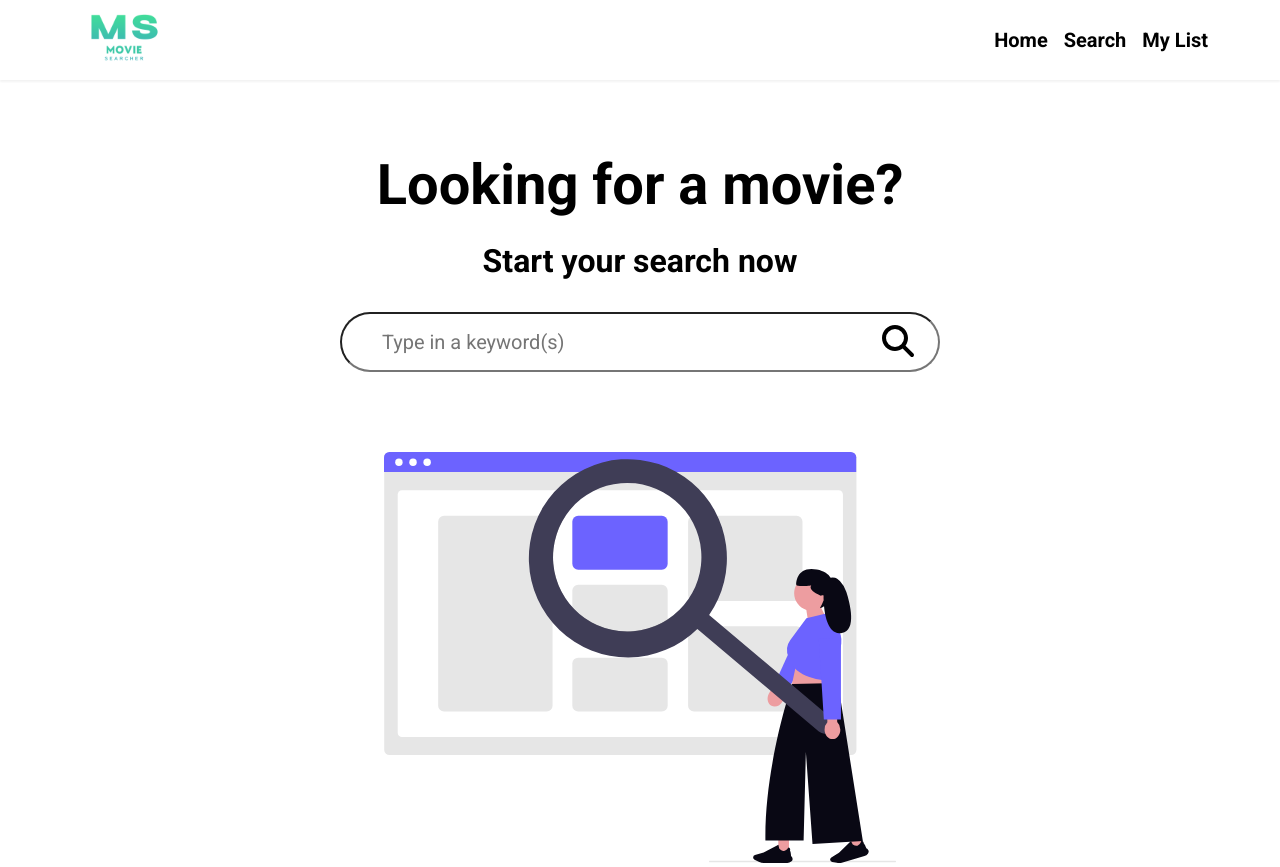
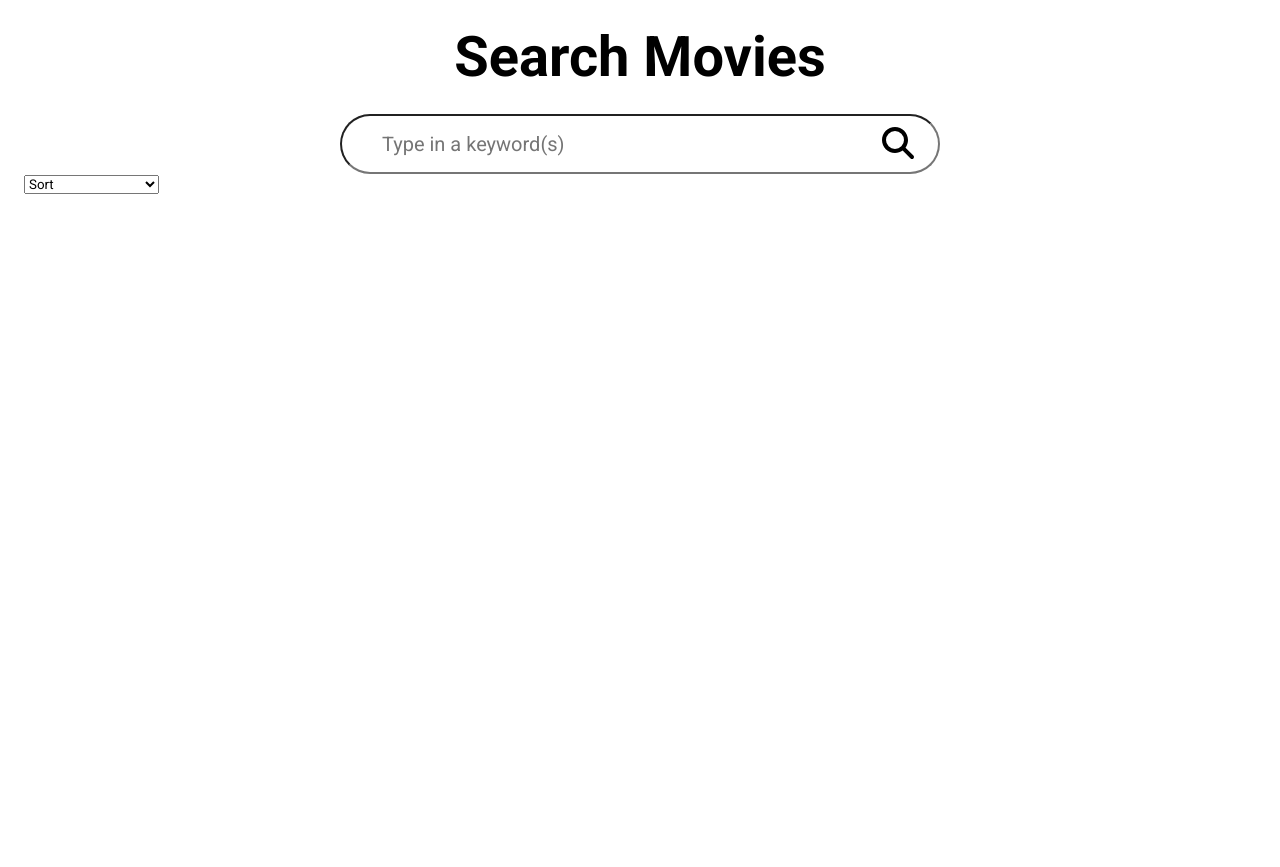
Before and after one commit to AgatoTakashi/FES-React-Final-Project, a React (Vite) app: page /Search in a window 1280 px wide. After the commit the page ends 800 px from the top, so only its background shows below. Built offline with nearby package versions, Linux system fonts and the light colour scheme.

Commit message:
routes and search page(no function)

```diff
--- a/package.json
+++ b/package.json
@@ -14,7 +14,8 @@
     "@fortawesome/free-solid-svg-icons": "^7.2.0",
     "@fortawesome/react-fontawesome": "^3.3.1",
     "react": "^19.2.6",
-    "react-dom": "^19.2.6"
+    "react-dom": "^19.2.6",
+    "react-router-dom": "^7.18.0"
   },
   "devDependencies": {
     "@eslint/js": "^10.0.1",
--- a/src/App.jsx
+++ b/src/App.jsx
@@ -1,14 +1,14 @@
 import React from 'react'
-import Nav from './components/Nav'
-import Landing from './components/Landing'
-import Footer from './components/Footer'
+import Home from './pages/Home'
+import Search from './pages/Search'
+import { Route, Routes } from 'react-router-dom'
 
 const App = () => {
   return (
-    <div>
-      <Nav />
-      <Landing />
-    </div>
+      <Routes>
+        <Route path='/' exact element={<Home />} />
+        <Route path='/Search' element={<Search />} />
+      </Routes>
   )
 }
 
--- a/src/components/Landing.jsx
+++ b/src/components/Landing.jsx
@@ -1,6 +1,6 @@
 import React from 'react'
 import hero from '../assets/hero-img.svg'
-import { FontAwesomeIcon } from '@fortawesome/react-fontawesome'
+import SearchComponent from './SearchComponent'
 
 const Landing = () => {
   return (
@@ -10,14 +10,15 @@ const Landing = () => {
                 <h1>Looking for a movie?</h1>
                 <h2>Start your search now</h2>
             </div>
-            <div className="input-wrap">
+            {/* <div className="input-wrap">
                 <input type="text" id="userInput" placeholder="Type in a keyword(s)" />
                 <div class="search-wrap">
-                    <button onclick="submitInput()" id="submitButton">
+                    <button onClick="" id="submitButton">
                         <FontAwesomeIcon icon="search" />
                     </button>
                 </div>
-            </div>
+            </div> */}
+            <SearchComponent />
             <figure className="header__img--wrapper">
                 <img src={hero} alt="" />
             </figure>
--- a/src/components/Nav.jsx
+++ b/src/components/Nav.jsx
@@ -1,5 +1,6 @@
 import React from 'react'
 import logo from '../assets/logo.png'
+import { Link } from "react-router-dom"
 
 const Nav = () => {
   return (
@@ -10,9 +11,9 @@ const Nav = () => {
             </a>
             <ul className="nav__links">
                 <li className="nav__list">
-                    <a href="/" className="nav__link">Home</a>
-                    <a href="/" className="nav__link">Search</a>
-                    <a href="/" className="nav__link">My List</a>
+                    <Link to="/" className='nav__link'>Home</Link>
+                    <Link to="/Search" className='nav__link'>Search</Link>
+                    <Link to="/List" className='nav__link'>My List</Link>
                 </li>
             </ul>
         </div>
--- a/src/components/SearchComponent.jsx
+++ b/src/components/SearchComponent.jsx
@@ -0,0 +1,17 @@
+import React from 'react'
+import { FontAwesomeIcon } from '@fortawesome/react-fontawesome'
+
+const SearchComponent = () => {
+  return (
+     <div className="input-wrap">
+        <input type="text" id="userInput" placeholder="Type in a keyword(s)" />
+        <div className="search-wrap">
+            <button id="submitButton">
+                <FontAwesomeIcon icon="search" />
+            </button>
+        </div>
+    </div>
+  )
+}
+
+export default SearchComponent
--- a/src/index.css
+++ b/src/index.css
@@ -175,3 +175,7 @@ header {
     padding: 40px;
   }
 }
+
+.search-container {
+  padding: 24px;
+}
--- a/src/main.jsx
+++ b/src/main.jsx
@@ -4,11 +4,14 @@ import './index.css'
 import App from './App.jsx'
 import { library } from '@fortawesome/fontawesome-svg-core'
 import { faSearch } from '@fortawesome/free-solid-svg-icons'
+import { BrowserRouter } from 'react-router-dom'
 
 library.add (faSearch)
 
 createRoot(document.getElementById('root')).render(
   <StrictMode>
-    <App />
+    <BrowserRouter>
+      <App />
+    </BrowserRouter>
   </StrictMode>,
 )
--- /dev/null
+++ b/src/pages/Home.jsx
@@ -0,0 +1,16 @@
+import React from 'react'
+import Landing from '../components/Landing'
+import Nav from '../components/Nav'
+import Footer from '../components/Footer'
+
+const Home = () => {
+  return (
+    <>
+        <Nav />
+        <Landing />
+        <Footer />
+    </>
+  )
+}
+
+export default Home
--- /dev/null
+++ b/src/pages/Search.jsx
@@ -0,0 +1,25 @@
+import React from 'react'
+import SearchComponent from '../components/SearchComponent'
+
+const Search = () => {
+  return (
+    <section id="search">
+        <div className="search-container">
+            <h1>Search Movies</h1>
+            <SearchComponent />
+            <select id="filter" defaultValue="DEFAULT">
+                <option value="DEFAULT" disabled>Sort</option>
+                <option value="A_TO_Z">Alphabetical A to Z</option>
+                <option value="Z_TO_A">Alphabetical Z to A</option>
+                <option value="NEW_TO_OLD">Newest to oldest</option>
+                <option value="OLD_TO_NEW">Oldest to newest</option>
+            </select>
+        </div>
+        <div className="results-container">
+
+        </div>
+    </section>
+  )
+}
+
+export default Search
```
Also changed, not shown: 1 other file (tests, documents, lock files or other folders).
